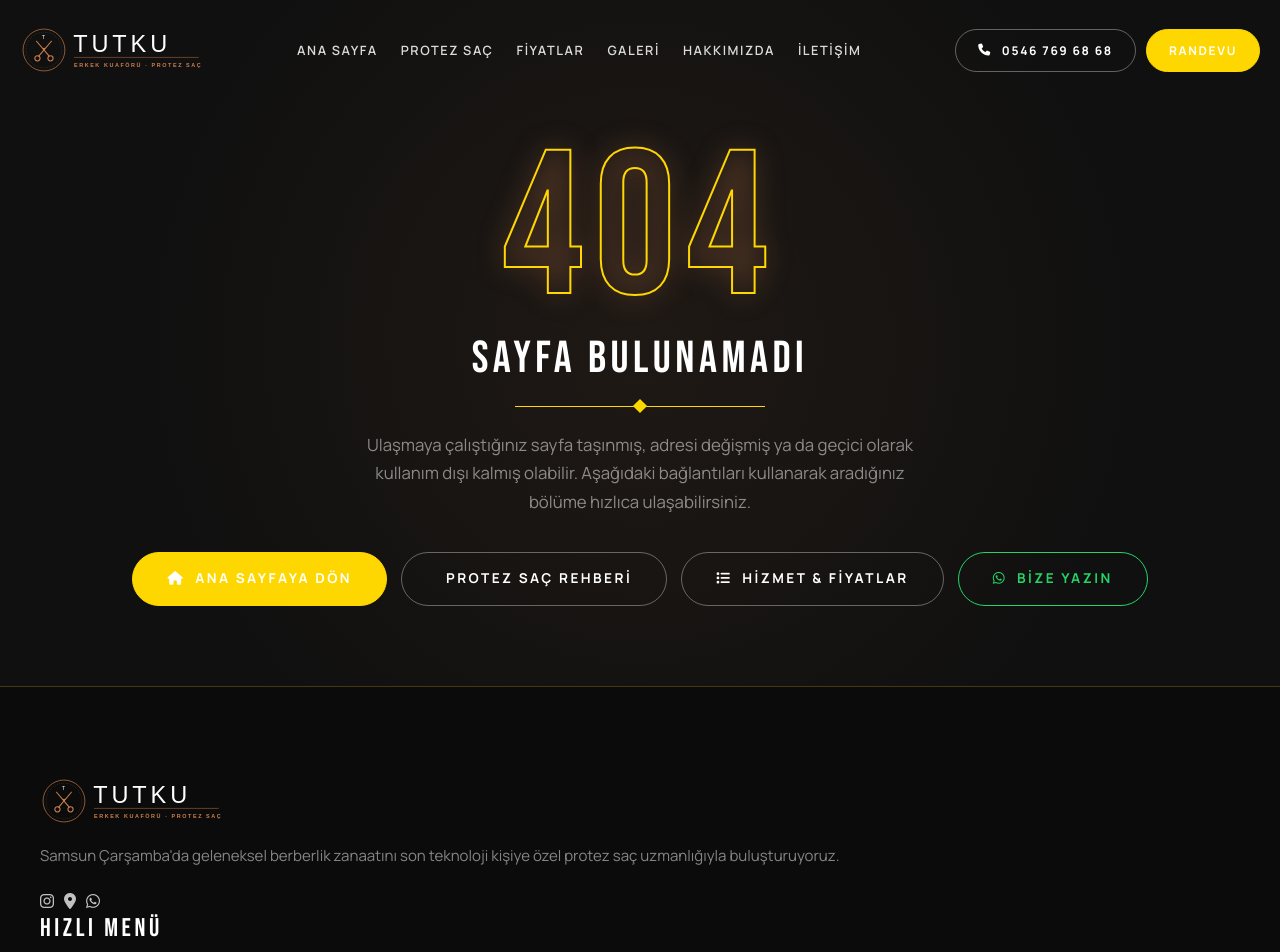
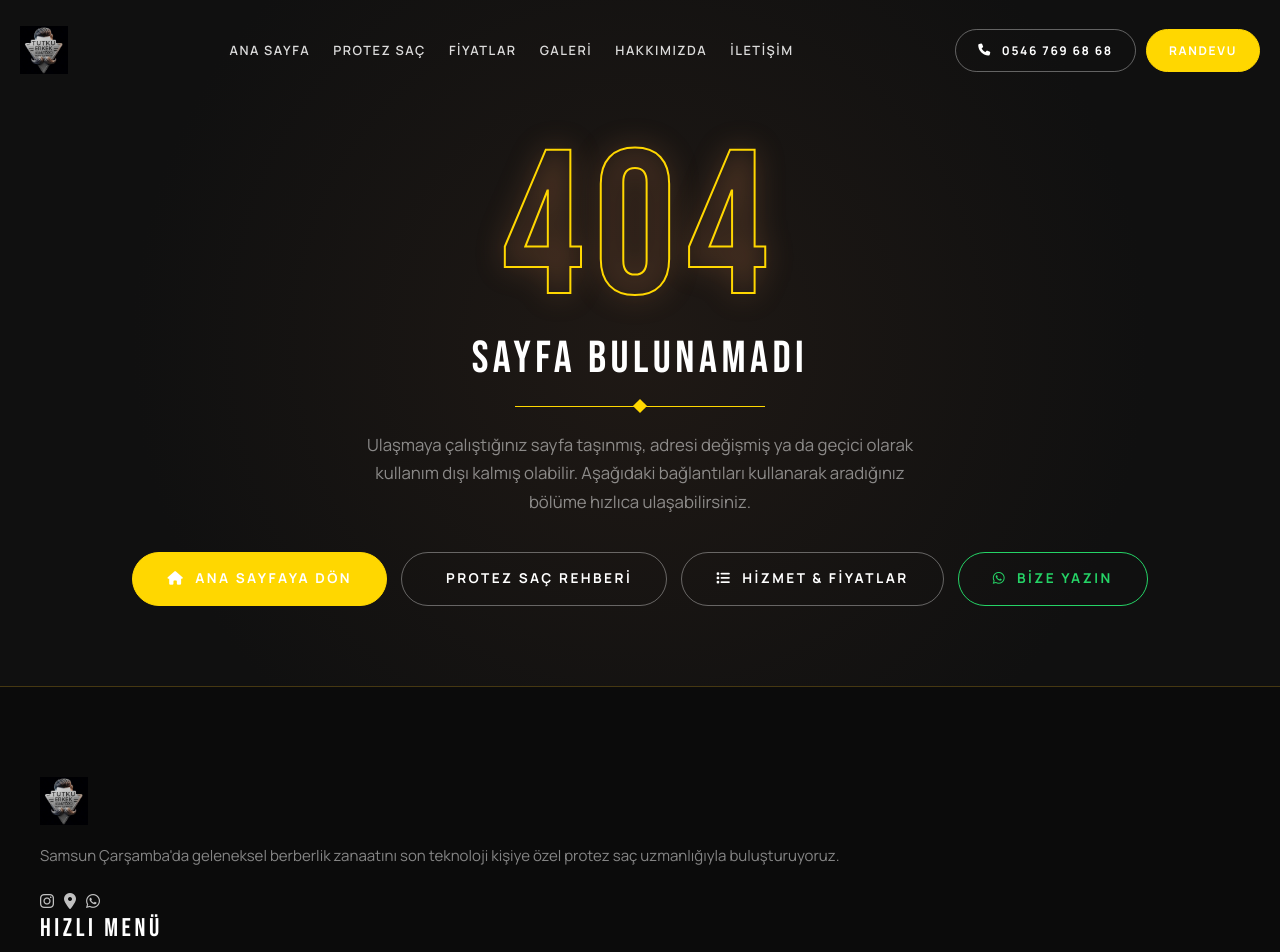
Before and after one commit to Sdeniiiz/tutku_erkek_kuaf-r-, a website: page 404.html in a window 1280 px wide. Shown: the top 952 px of the page. Drawn offline with Linux system fonts and the light colour scheme.

Commit message:
feat: set browser tab favicon to images/logo.png across all pages

```diff
--- a/404.html
+++ b/404.html
@@ -6,7 +6,8 @@
   <title>404 - Sayfa Bulunamadı | Tutku Erkek Kuaförü &amp; Protez Saç Merkezi</title>
 
   <meta name="robots" content="noindex, follow">
-  <link rel="icon" type="image/svg+xml" href="images/favicon.svg">
+  <link rel="icon" type="image/png" href="images/logo.png">
+  <link rel="apple-touch-icon" href="images/logo.png">
 
   <!-- Fonts & Icons -->
   <link rel="preconnect" href="https://fonts.googleapis.com">
@@ -66,7 +67,7 @@
   <header class="site-header">
     <div class="container navbar">
       <a href="index.html" class="logo-link" aria-label="Tutku Erkek Kuaförü Ana Sayfa">
-        <img src="images/logo.svg" alt="Tutku Erkek Kuaförü &amp; Protez Saç Merkezi" class="logo-img">
+        <img src="images/logo.jpg" alt="Tutku Erkek Kuaförü &amp; Protez Saç Merkezi" class="logo-img">
       </a>
       <nav class="nav-menu">
         <a href="index.html" class="nav-link">Ana Sayfa</a>
@@ -117,7 +118,7 @@
       <div class="footer-grid">
         <div class="footer-col">
           <a href="index.html" class="logo-link" style="margin-bottom: 18px;">
-            <img src="images/logo.svg" alt="Tutku Logo" class="logo-img" style="height: 48px;">
+            <img src="images/logo.jpg" alt="Tutku Logo" class="logo-img" style="height: 48px;">
           </a>
           <p style="color: var(--text-muted); font-size: 0.94rem; line-height: 1.7; margin-bottom: 18px;">
             Samsun Çarşamba'da geleneksel berberlik zanaatını son teknoloji kişiye özel protez saç uzmanlığıyla buluşturuyoruz.
```
Also changed, not shown: fiyatlar.html (+2 -1 lines), galeri.html (+2 -1 lines), hakkimizda.html (+2 -1 lines), iletisim.html (+2 -1 lines), index.html (+2 -1 lines), kvkk.html (+2 -1 lines), protez-sac.html (+2 -1 lines).
